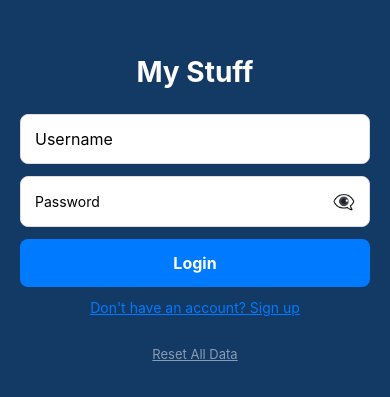
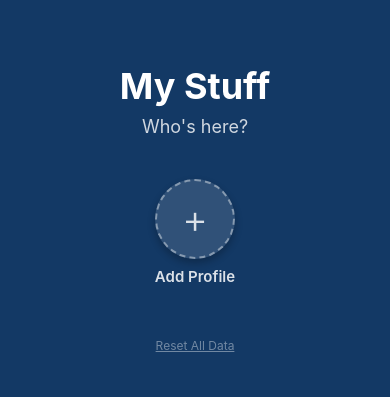
Before and after one commit to dps3ven/my_stuff, a React Native app: screen /Login in a window 390 px wide. Shown: the part 209-606 px from the top of the page. Built offline with nearby package versions, Linux system fonts and the light colour scheme.

Commit message:
move to profile

```diff
--- a/screens/LoginScreen.js
+++ b/screens/LoginScreen.js
@@ -1,160 +1,130 @@
 import React, { useState, useEffect } from 'react';
-import { View, Text, TextInput, TouchableOpacity, StyleSheet, Alert, KeyboardAvoidingView, Platform, ScrollView, Dimensions } from 'react-native';
+import { View, Text, TextInput, TouchableOpacity, StyleSheet, Alert, KeyboardAvoidingView, Platform, ScrollView, Modal, Dimensions } from 'react-native';
 import storage from '../utils/storage';
-import CryptoJS from 'crypto-js';
+import * as LocalAuthentication from 'expo-local-authentication';
 
 const isWebDesktop = Platform.OS === 'web' && Dimensions.get('window').width > 768;
 
 export default function LoginScreen({ navigation }) {
-  const [username, setUsername] = useState('');
-  const [password, setPassword] = useState('');
-  const [isSignup, setIsSignup] = useState(false);
-  const [name, setName] = useState('');
-  const [showPassword, setShowPassword] = useState(false);
+  const [profiles, setProfiles] = useState([]);
+  const [showCreateModal, setShowCreateModal] = useState(false);
+  const [newProfileName, setNewProfileName] = useState('');
   const [errorMessage, setErrorMessage] = useState('');
 
   useEffect(() => {
     const unsubscribe = navigation.addListener('focus', () => {
-      setUsername('');
-      setPassword('');
-      setName('');
-      setIsSignup(false);
+      loadProfiles();
       setErrorMessage('');
+      setNewProfileName('');
     });
     return unsubscribe;
   }, [navigation]);
 
-  const resetAllData = async () => {
+  const loadProfiles = async () => {
+    try {
+      const data = await storage.getItem('profiles');
+      setProfiles(data ? JSON.parse(data) : []);
+    } catch (error) {
+      setProfiles([]);
+    }
+  };
+
+  const verifyBiometric = async () => {
+    if (Platform.OS === 'web') return true;
+    const compatible = await LocalAuthentication.hasHardwareAsync();
+    if (!compatible) return true;
+    const enrolled = await LocalAuthentication.isEnrolledAsync();
+    if (!enrolled) return true;
+    const result = await LocalAuthentication.authenticateAsync({
+      promptMessage: 'Unlock My Stuff',
+      fallbackLabel: 'Use passcode',
+    });
+    return result.success;
+  };
+
+  const selectProfile = async (profile) => {
+    const ok = await verifyBiometric();
+    if (!ok) {
+      const msg = 'Authentication failed';
+      if (Platform.OS === 'web') setErrorMessage(msg);
+      else Alert.alert('Error', msg);
+      return;
+    }
+    await storage.setItem('currentUser', JSON.stringify(profile));
+    navigation.reset({ index: 0, routes: [{ name: 'Dashboard' }] });
+  };
+
+  const createProfile = async () => {
+    const name = newProfileName.trim();
+    if (!name) {
+      setErrorMessage('Enter a profile name');
+      return;
+    }
+    if (profiles.find(p => p.name.toLowerCase() === name.toLowerCase())) {
+      setErrorMessage('A profile with that name already exists');
+      return;
+    }
+    const newProfile = { id: Date.now(), name };
+    const updated = [...profiles, newProfile];
+    await storage.setItem('profiles', JSON.stringify(updated));
+    setProfiles(updated);
+    setShowCreateModal(false);
+    setNewProfileName('');
+    setErrorMessage('');
+    selectProfile(newProfile);
+  };
+
+  const deleteProfile = (profile) => {
+    const action = async () => {
+      const updated = profiles.filter(p => p.id !== profile.id);
+      await storage.setItem('profiles', JSON.stringify(updated));
+      await storage.removeItem(`inventory_${profile.id}`);
+      setProfiles(updated);
+    };
     if (Platform.OS === 'web') {
-      if (window.confirm('⚠️ Reset all data?\n\nThis will permanently delete all users, inventory, and images. This cannot be undone.')) {
-        if (window.confirm('Are you absolutely sure? All data will be lost forever.')) {
-          localStorage.clear();
-          setErrorMessage('');
-          setUsername('');
-          setPassword('');
-        }
+      if (window.confirm(`Delete "${profile.name}" and all its data? This cannot be undone.`)) {
+        action();
       }
     } else {
       Alert.alert(
-        '⚠️ Reset All Data',
-        'This will permanently delete all users, inventory, and images. This cannot be undone.',
+        'Delete Profile',
+        `Delete "${profile.name}" and all its data? This cannot be undone.`,
         [
           { text: 'Cancel', style: 'cancel' },
-          {
-            text: 'Yes, Delete Everything',
-            style: 'destructive',
-            onPress: () => {
-              Alert.alert(
-                'Final Warning',
-                'Are you absolutely sure? All data will be lost forever.',
-                [
-                  { text: 'Cancel', style: 'cancel' },
-                  {
-                    text: 'Delete All',
-                    style: 'destructive',
-                    onPress: async () => {
-                      await storage.removeItem('users');
-                      await storage.removeItem('currentUser');
-                      setErrorMessage('');
-                      setUsername('');
-                      setPassword('');
-                      Alert.alert('Done', 'All data has been reset.');
-                    }
-                  }
-                ]
-              );
-            }
-          }
+          { text: 'Delete', style: 'destructive', onPress: action },
         ]
       );
     }
   };
 
-  const handleLogin = async () => {
-    setErrorMessage('');
-
-    // Validate required fields
-    if (!username.trim() || !password.trim()) {
+  const resetAllData = () => {
+    const action = async () => {
       if (Platform.OS === 'web') {
-        setErrorMessage('Username and password are required');
+        localStorage.clear();
       } else {
-        Alert.alert('Error', 'Username and password are required');
+        await storage.removeItem('profiles');
+        await storage.removeItem('currentUser');
       }
-      return;
-    }
-
-    try {
-      const users = JSON.parse(await storage.getItem('users') || '[]');
-      const userExists = users.find(u => u.username.toLowerCase() === username.toLowerCase());
-
-      if (!userExists) {
+      setProfiles([]);
+    };
     if (Platform.OS === 'web') {
-          setErrorMessage('No account found with that username');
-        } else {
-          Alert.alert('Error', 'No account found with that username');
-        }
-        return;
-      }
-
-      const hashedPassword = CryptoJS.SHA256(password).toString();
-      const user = (userExists.password === hashedPassword || userExists.password === password) ? userExists : null;
-
-      if (user) {
-        await storage.setItem('currentUser', JSON.stringify(user));
-        navigation.navigate('Dashboard');
-      } else {
-        if (Platform.OS === 'web') {
-          setErrorMessage('Incorrect password');
-        } else {
-          Alert.alert('Error', 'Incorrect password');
+      if (window.confirm('⚠️ Reset all data? This will permanently delete all profiles and inventory.')) {
+        if (window.confirm('Are you absolutely sure? All data will be lost forever.')) {
+          action();
         }
       }
-    } catch (error) {
-      if (Platform.OS === 'web') {
-        setErrorMessage('Login failed');
     } else {
-        Alert.alert('Error', 'Login failed');
-      }
-    }
-  };
-
-  const handleSignup = async () => {
-    setErrorMessage('');
-
-    // Validate required fields
-    if (!username.trim() || !password.trim()) {
-      if (Platform.OS === 'web') {
-        setErrorMessage('All fields are required');
-      } else {
-        Alert.alert('Error', 'All fields are required');
-      }
-      return;
-    }
-
-    try {
-      const users = JSON.parse(await storage.getItem('users') || '[]');
-
-      if (users.find(u => u.username.toLowerCase() === username.toLowerCase())) {
-        if (Platform.OS === 'web') {
-          setErrorMessage('Username already exists');
-        } else {
-          Alert.alert('Error', 'Username already exists');
-        }
-        return;
-      }
-
-      const hashedPassword = CryptoJS.SHA256(password).toString();
-      const newUser = { name: username.trim(), username: username.toLowerCase().trim(), password: hashedPassword, id: Date.now() };
-      users.push(newUser);
-      await storage.setItem('users', JSON.stringify(users));
-      await storage.setItem('currentUser', JSON.stringify(newUser));
-      navigation.navigate('Dashboard');
-    } catch (error) {
-      if (Platform.OS === 'web') {
-        setErrorMessage('Signup failed');
-      } else {
-        Alert.alert('Error', 'Signup failed');
-      }
+      Alert.alert('⚠️ Reset All Data', 'This will permanently delete all profiles and inventory.', [
+        { text: 'Cancel', style: 'cancel' },
+        {
+          text: 'Yes, Delete Everything',
+          style: 'destructive',
+          onPress: () => Alert.alert('Final Warning', 'Are you absolutely sure?', [
+            { text: 'Cancel', style: 'cancel' },
+            { text: 'Delete All', style: 'destructive', onPress: action },
+          ]),
+        },
+      ]);
     }
   };
 
@@ -168,39 +138,42 @@ export default function LoginScreen({ navigation }) {
         keyboardShouldPersistTaps="handled"
         showsVerticalScrollIndicator={false}
       >
-        <TouchableOpacity onLongPress={resetAllData} delayLongPress={3000}>
         <Text style={styles.title}>My Stuff</Text>
-        </TouchableOpacity>
+        <Text style={styles.subtitle}>Who's here?</Text>
 
-        <TextInput
-          style={styles.input}
-          placeholder="Username"
-          value={username}
-          onChangeText={setUsername}
-        />
-
-        <View style={styles.passwordContainer}>
-          <TextInput
-            style={styles.passwordInput}
-            placeholder="Password"
-            secureTextEntry={!showPassword}
-            value={password}
-            onChangeText={setPassword}
-          />
+        <View style={styles.profileGrid}>
+          {profiles.map(profile => (
+            <View key={profile.id} style={styles.profileCardWrapper}>
               <TouchableOpacity
-            style={styles.eyeButton}
-            onPress={() => setShowPassword(!showPassword)}
+                style={styles.profileCard}
+                onPress={() => selectProfile(profile)}
+                onLongPress={() => deleteProfile(profile)}
+                activeOpacity={0.7}
               >
-            <Text style={styles.eyeIcon}>{showPassword ? '👁️' : '👁️‍🗨️'}</Text>
+                <View style={styles.avatar}>
+                  <Text style={styles.avatarText}>{profile.name.charAt(0).toUpperCase()}</Text>
+                </View>
+                <Text style={styles.profileName} numberOfLines={1}>{profile.name}</Text>
               </TouchableOpacity>
             </View>
+          ))}
+          <View style={styles.profileCardWrapper}>
+            <TouchableOpacity
+              style={[styles.profileCard, styles.addCard]}
+              onPress={() => setShowCreateModal(true)}
+              activeOpacity={0.7}
+            >
+              <View style={[styles.avatar, styles.addAvatar]}>
+                <Text style={styles.addIcon}>+</Text>
+              </View>
+              <Text style={styles.profileName}>Add Profile</Text>
+            </TouchableOpacity>
+          </View>
+        </View>
 
-        <TouchableOpacity
-          style={styles.button}
-          onPress={isSignup ? handleSignup : handleLogin}
-        >
-          <Text style={styles.buttonText}>{isSignup ? 'Sign Up' : 'Login'}</Text>
-        </TouchableOpacity>
+        {profiles.length > 0 && (
+          <Text style={styles.hint}>Long-press a profile to delete it</Text>
+        )}
 
         {errorMessage ? (
           <View style={styles.errorContainer}>
@@ -208,16 +181,45 @@ export default function LoginScreen({ navigation }) {
           </View>
         ) : null}
 
-        <TouchableOpacity onPress={() => setIsSignup(!isSignup)}>
-          <Text style={styles.link}>
-            {isSignup ? 'Already have an account? Login' : "Don't have an account? Sign up"}
-          </Text>
-        </TouchableOpacity>
-
         <TouchableOpacity onPress={resetAllData} style={styles.resetButton}>
           <Text style={styles.resetText}>Reset All Data</Text>
         </TouchableOpacity>
       </ScrollView>
+
+      <Modal
+        visible={showCreateModal}
+        transparent={true}
+        animationType="fade"
+        onRequestClose={() => setShowCreateModal(false)}
+      >
+        <View style={styles.modalOverlay}>
+          <View style={styles.modalContent}>
+            <Text style={styles.modalTitle}>New Profile</Text>
+            <TextInput
+              style={styles.modalInput}
+              placeholder="Enter your name"
+              value={newProfileName}
+              onChangeText={setNewProfileName}
+              autoFocus
+            />
+            {errorMessage ? <Text style={styles.modalError}>{errorMessage}</Text> : null}
+            <View style={styles.modalButtons}>
+              <TouchableOpacity
+                style={[styles.modalButton, styles.modalCancelButton]}
+                onPress={() => { setShowCreateModal(false); setNewProfileName(''); setErrorMessage(''); }}
+              >
+                <Text style={styles.modalCancelText}>Cancel</Text>
+              </TouchableOpacity>
+              <TouchableOpacity
+                style={[styles.modalButton, styles.modalCreateButton]}
+                onPress={createProfile}
+              >
+                <Text style={styles.modalCreateText}>Create</Text>
+              </TouchableOpacity>
+            </View>
+          </View>
+        </View>
+      </Modal>
     </KeyboardAvoidingView>
   );
 }
@@ -234,90 +236,169 @@ const styles = StyleSheet.create({
     paddingHorizontal: 20,
     paddingVertical: 30,
     width: '100%',
-    maxWidth: isWebDesktop ? 500 : '100%',
+    maxWidth: isWebDesktop ? 600 : '100%',
     alignSelf: 'center',
   },
   title: {
-    fontSize: isWebDesktop ? 48 : 28,
+    fontSize: isWebDesktop ? 48 : 36,
     fontWeight: 'bold',
     textAlign: 'center',
-    marginBottom: 25,
     color: '#fff',
+    marginBottom: 8,
   },
-  input: {
-    backgroundColor: 'white',
-    padding: isWebDesktop ? 18 : 14,
-    marginBottom: 12,
-    borderRadius: 8,
-    borderWidth: 1,
-    borderColor: '#ddd',
-    fontSize: isWebDesktop ? 18 : 16,
+  subtitle: {
+    fontSize: 18,
+    textAlign: 'center',
+    color: 'rgba(255, 255, 255, 0.8)',
+    marginBottom: 30,
   },
-  passwordContainer: {
+  profileGrid: {
     flexDirection: 'row',
+    flexWrap: 'wrap',
+    justifyContent: 'center',
+    gap: 12,
+  },
+  profileCardWrapper: {
+    width: '30%',
+    minWidth: 100,
+    maxWidth: 140,
+  },
+  profileCard: {
     alignItems: 'center',
-    backgroundColor: 'white',
-    marginBottom: 12,
-    borderRadius: 8,
-    borderWidth: 1,
-    borderColor: '#ddd',
+    padding: 12,
+    borderRadius: 12,
   },
-  passwordInput: {
-    flex: 1,
-    padding: 14,
+  avatar: {
+    width: 80,
+    height: 80,
+    borderRadius: 40,
+    backgroundColor: '#fff',
+    justifyContent: 'center',
+    alignItems: 'center',
+    marginBottom: 8,
+    shadowColor: '#000',
+    shadowOffset: { width: 0, height: 4 },
+    shadowOpacity: 0.3,
+    shadowRadius: 8,
+    elevation: 6,
   },
-  eyeButton: {
-    padding: 14,
+  avatarText: {
+    fontSize: 36,
+    fontWeight: 'bold',
+    color: '#133965',
   },
-  eyeIcon: {
-    fontSize: 18,
+  addCard: {
+    opacity: 0.85,
   },
-  button: {
-    backgroundColor: '#007bff',
-    padding: 14,
-    borderRadius: 8,
-    marginBottom: 12,
+  addAvatar: {
+    backgroundColor: 'rgba(255, 255, 255, 0.15)',
+    borderWidth: 2,
+    borderColor: 'rgba(255, 255, 255, 0.5)',
+    borderStyle: 'dashed',
   },
-  buttonText: {
-    color: 'white',
+  addIcon: {
+    fontSize: 40,
+    color: '#fff',
+    fontWeight: '300',
+  },
+  profileName: {
+    fontSize: 15,
+    color: '#fff',
+    fontWeight: '600',
     textAlign: 'center',
-    fontSize: 16,
-    fontWeight: 'bold',
   },
-  link: {
+  hint: {
+    fontSize: 12,
+    color: 'rgba(255, 255, 255, 0.5)',
     textAlign: 'center',
-    color: '#007bff',
-    textDecorationLine: 'underline',
-  },
-  helpLink: {
-    textAlign: 'center',
-    color: '#ffc107',
-    textDecorationLine: 'underline',
-    marginTop: 15,
-    fontSize: Platform.OS === 'web' ? 16 : 14,
+    marginTop: 20,
+    fontStyle: 'italic',
   },
   errorContainer: {
     backgroundColor: '#f8d7da',
-    padding: 15,
+    padding: 12,
     borderRadius: 8,
-    marginBottom: 15,
+    marginTop: 15,
     borderWidth: 1,
     borderColor: '#f5c6cb',
   },
   errorText: {
     color: '#721c24',
     textAlign: 'center',
-    fontSize: Platform.OS === 'web' ? 16 : 14,
+    fontSize: 14,
     fontWeight: '600',
   },
   resetButton: {
-    marginTop: 20,
+    marginTop: 30,
     padding: 10,
     alignItems: 'center',
   },
   resetText: {
-    color: 'rgba(255, 255, 255, 0.5)',
-    fontSize: 13,
+    color: 'rgba(255, 255, 255, 0.4)',
+    fontSize: 12,
     textDecorationLine: 'underline',
   },
+  modalOverlay: {
+    flex: 1,
+    backgroundColor: 'rgba(0, 0, 0, 0.6)',
+    justifyContent: 'center',
+    alignItems: 'center',
+    padding: 20,
+  },
+  modalContent: {
+    backgroundColor: '#fff',
+    borderRadius: 16,
+    padding: 24,
+    width: '100%',
+    maxWidth: 400,
+  },
+  modalTitle: {
+    fontSize: 20,
+    fontWeight: '700',
+    color: '#333',
+    marginBottom: 16,
+    textAlign: 'center',
+  },
+  modalInput: {
+    backgroundColor: '#f5f5f5',
+    padding: 14,
+    borderRadius: 10,
+    borderWidth: 1,
+    borderColor: '#ddd',
+    fontSize: 16,
+    marginBottom: 12,
+  },
+  modalError: {
+    color: '#c62828',
+    fontSize: 13,
+    marginBottom: 12,
+    textAlign: 'center',
+  },
+  modalButtons: {
+    flexDirection: 'row',
+    gap: 10,
+    marginTop: 8,
+  },
+  modalButton: {
+    flex: 1,
+    padding: 14,
+    borderRadius: 10,
+    alignItems: 'center',
+  },
+  modalCancelButton: {
+    backgroundColor: '#f0f0f0',
+  },
+  modalCreateButton: {
+    backgroundColor: '#0064d2',
+  },
+  modalCancelText: {
+    color: '#666',
+    fontWeight: '600',
+    fontSize: 16,
+  },
+  modalCreateText: {
+    color: '#fff',
+    fontWeight: '700',
+    fontSize: 16,
+  },
 });
```
Lines whose indentation alone changed are shown as unchanged.
